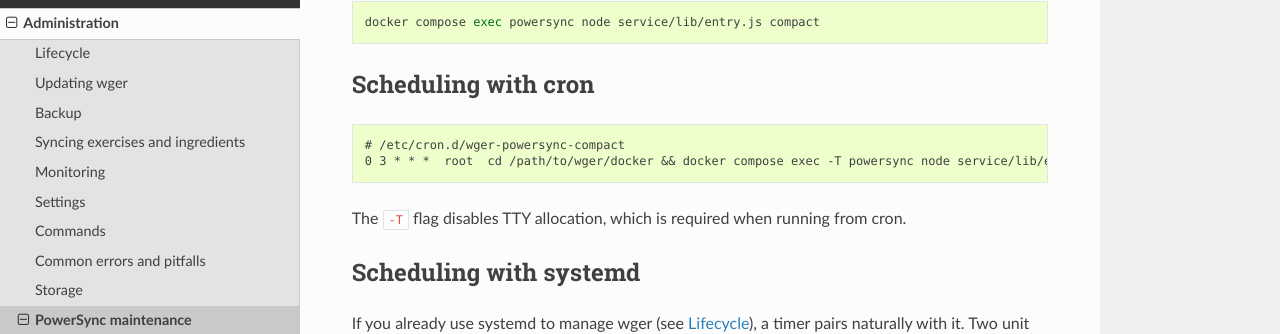
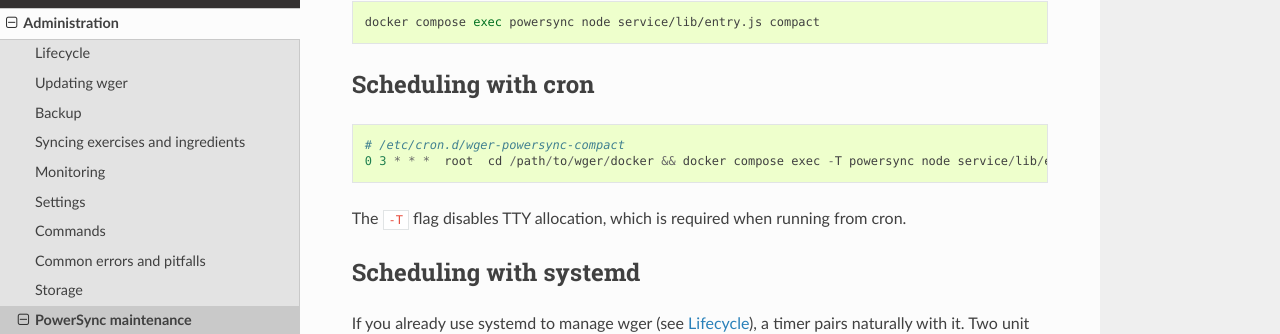
Before and after one commit to wger-project/docs, a Sphinx documentation site: the page built from docs/administration/powersync.rst, in a window 1280 px wide and 900 px high, scrolled down 464 px. Shown: the part 122-456 px from the top of the window. Built offline with Sphinx 7.4.7 and the Read the Docs theme 3.1.0, drawn with Linux system fonts in a browser that asks for light colours.

Commit message:
Fix lexer

```diff
--- a/docs/administration/powersync.rst
+++ b/docs/administration/powersync.rst
@@ -31,7 +31,7 @@
 Scheduling with cron
 ~~~~~~~~~~~~~~~~~~~~
 
-.. code-block:: cron
+.. code-block::
 
     # /etc/cron.d/wger-powersync-compact
     0 3 * * *  root  cd /path/to/wger/docker && docker compose exec -T powersync node service/lib/entry.js compact >>/var/log/wger-compact.log 2>&1
```
